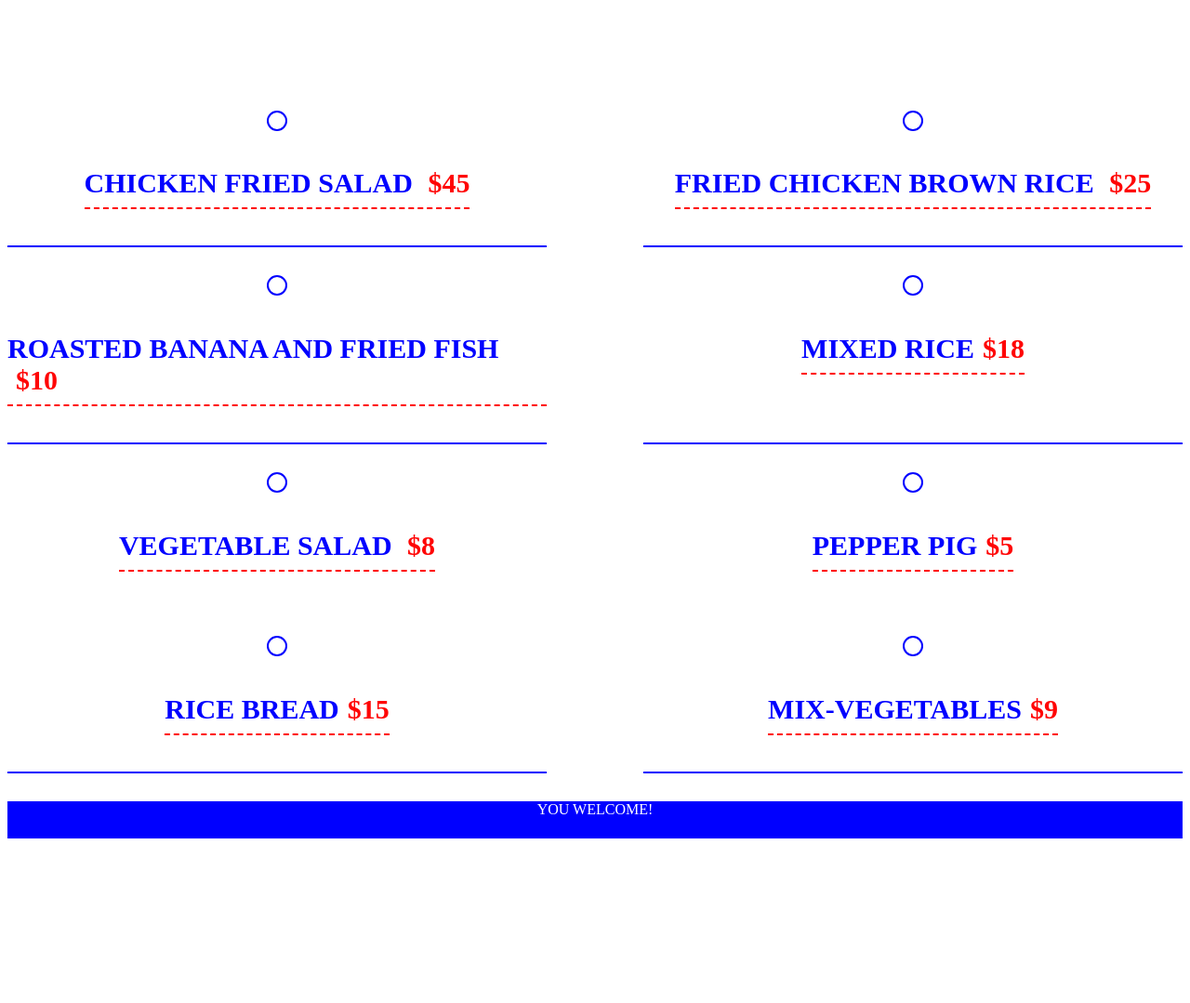
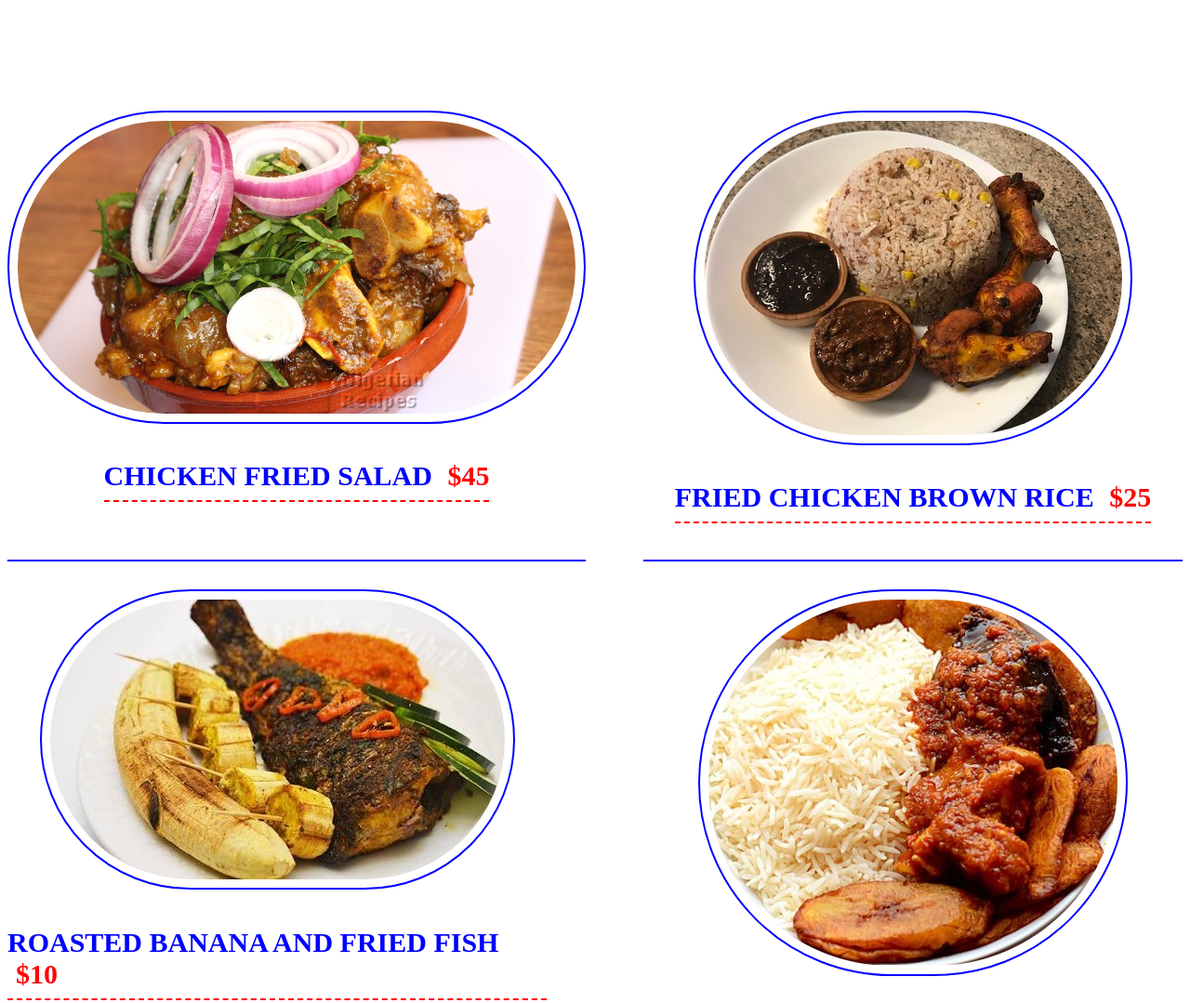
Before and after one commit to karpeedidion/ART277, a plain HTML site: page MENU.html in a window 1280 px wide. Shown: the part 781-1860 px from the top of the page at 93% size. Before the commit the page ends 1691 px from the top, so only its background shows below. Drawn offline with Linux system fonts and the light colour scheme.

Commit message:
Add files via upload

```diff
--- a/MENU.html
+++ b/MENU.html
@@ -35,7 +35,7 @@
     </div>
     <div class="menu">
         <div class="single-menu">
-            <img src="IMG/M.jpg" alt="">
+            <img src="M.jpg" alt="">
             <div class="menu-content">
                 <h4>chicken fried salad <span>$45</span></h4>
 
@@ -44,7 +44,7 @@
 
         </div>
         <div class="single-menu">
-            <img src="IMG/N.jpg" alt="">
+            <img src="N.jpg" alt="">
             <div class="menu-content">
                 <h4>fried chicken brown rice <span>$25</span></h4>
 
@@ -53,7 +53,7 @@
 
         </div>
         <div class="single-menu">
-            <img src="IMG/O.jpeg" alt="">
+            <img src="O.jpeg" alt="">
             <div class="menu-content">
                 <h4>roasted banana and fried fish <span>$10</span></h4>
 
@@ -62,7 +62,7 @@
 
         </div>
         <div class="single-menu">
-            <img src="IMG/P.jpg" alt="">
+            <img src="P.jpg" alt="">
             <div class="menu-content">
                 <h4>mixed rice<span>$18</span></h4>
 
@@ -70,7 +70,7 @@
 
         </div>
         <div class="single-menu">
-            <img src="IMG/T.jpg" alt="">
+            <img src="T.jpg" alt="">
             <div class="menu-content">
                 <h4>vegetable salad <span>$8</span></h4>
 
@@ -78,7 +78,7 @@
 
         </div>
         <div class="single-menu">
-            <img src="IMG/fulani-pool-restaurant.jpg" alt="">
+            <img src="fulani-pool-restaurant.jpg" alt="">
             <div class="menu-content">
                 <h4> pepper pig<span>$5</span></h4>
 
@@ -87,7 +87,7 @@
 
         </div>
         <div class="single-menu">
-            <img src="IMG/rice-vegetable-fritters.jpg" alt="">
+            <img src="rice-vegetable-fritters.jpg" alt="">
             <div class="menu-content">
                 <h4>rice bread<span>$15</span></h4>
 
@@ -96,7 +96,7 @@
 
         </div>
         <div class="single-menu">
-            <img src="IMG/aa.png" alt="">
+            <img src="aa.png" alt="">
             <div class="menu-content">
                 <h4>mix-vegetables<span>$9</span></h4>
 
```
Also changed, not shown: ABOUT.html (+5 -5 lines), CATERING.HTML (+1 -1 lines), Fproject.html (+7 -7 lines), GALLERY.html (+10 -10 lines).
